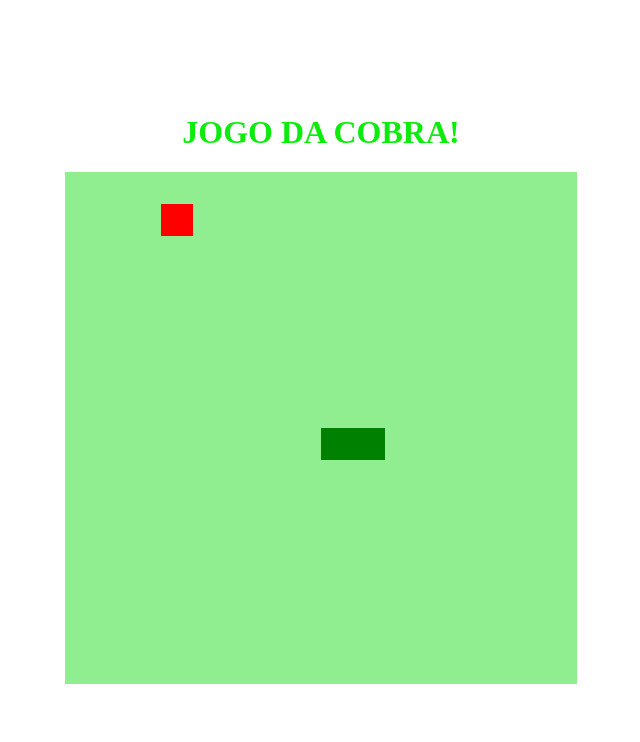
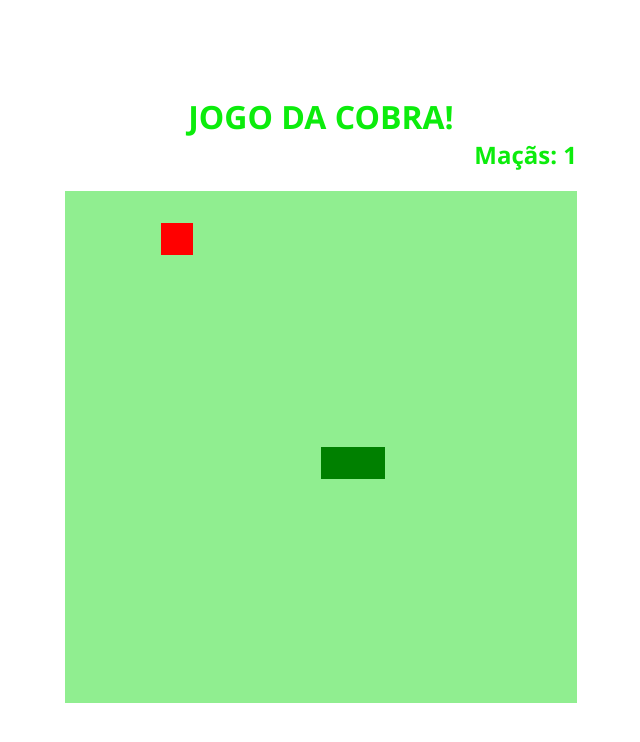
Before and after one commit to lgusstav/jogo_da_cobra, a plain HTML site: page index.html in a window 1280 px wide. Shown: the whole page, without its empty margins (295-935 px from the left). Drawn offline with Linux system fonts and the light colour scheme.

Commit message:
"adicionando modificações pessoais"

```diff
--- a/css/main.css
+++ b/css/main.css
@@ -8,4 +8,20 @@ justify-content: center;
 align-items: center;
 background-color: white;
 color: rgb(12, 236, 12);
+font-family:'Segoe UI', Tahoma, Geneva, Verdana, sans-serif;
 }
+
+.texto{
+   width: 512px;
+   align-items: center;
+}
+
+.texto h1{
+   margin-bottom: 0px;
+   text-align: center;
+}
+
+.texto h2{
+    margin-top: 0px;
+    text-align:right;
+ }
--- a/index.html
+++ b/index.html
@@ -9,6 +9,10 @@
     <title>JOGO DA COBRINHA</title>
 </head>
 <body>
+     <div class="texto">
      <h1>JOGO DA COBRA!</h1>
+     <h2>Maçãs: <span id="pontos">0</span></h2>
+    </div>
+
     <canvas id="snake" width="512" height="512"></canvas>
 </body>
--- a/js/script.js
+++ b/js/script.js
@@ -1,3 +1,4 @@
+//declarando as variaveis
 let canvas = document.getElementById("snake");
 let context = canvas.getContext("2d");
 let box = 32;
@@ -6,19 +7,62 @@ cobra[0] = {
     x: 8 * box,
     y: 8 * box
 }
+let pontos = 0;
 
+
+//funcção que cria as pedras
+function DrawRock(){
+    if(pontos >= 3){
+        context.fillStyle = "black";
+        context.fillRect(rock.x, rock.y, box, box);
+    }
+
+}
+function DrawRock2(){
+    if(pontos >= 6){
+        context.fillStyle = "black";
+        context.fillRect(rock2.x, rock2.y, box, box);
+    }
+
+}
+function DrawRock3(){
+    if(pontos >= 9){
+        context.fillStyle = "black";
+        context.fillRect(rock3.x, rock3.y, box, box);
+    }
+
+}
+
+
+
+//variavel que indica, a direção que a cobrinha começará
 let direction = "right";
+
+//variavel da maçã e da pedra
 let food = {
     x: Math.floor(Math.random() * 15 + 1) * box,
     y: Math.floor(Math.random() * 15 + 1) * box
 }
+let rock = {
+    x: Math.floor(Math.random() * 15 + 1) * box,
+    y: Math.floor(Math.random() * 15 + 1) * box
+}
+let rock2 = {
+    x: Math.floor(Math.random() * 15 + 1) * box,
+    y: Math.floor(Math.random() * 15 + 1) * box
+}
+let rock3 = {
+    x: Math.floor(Math.random() * 15 + 1) * box,
+    y: Math.floor(Math.random() * 15 + 1) * box
+}
 
-
+// função que cria o background
 function criarBG(){
     context.fillStyle = "lightgreen";
     context.fillRect(0, 0, 16*box, 16*box);
 }
 
+//função que cria a cobrinha
 function criarcobrinha(){
    for(i=0; i < cobra.length; i++){
        context.fillStyle = "green";
@@ -26,13 +70,16 @@ function criarcobrinha(){
    }
 }
 
+//função que cria as maçãs
 function DrawFood(){
     context.fillStyle = "red";
     context.fillRect(food.x, food.y, box, box);
 }
 
+//recebe a informação da tecla e depois executa a função "update"
 document.addEventListener('keydown', update);
 
+//função que cria o evento da cobra se movendo a partir das teclas
 function update (event){
     if(event.keyCode == 37 && direction != 'right') direction = 'left';
     if(event.keyCode == 38 && direction != 'down') direction = 'up';
@@ -40,14 +87,17 @@ if(event.keyCode == 39 && direction != 'left') direction = 'right';
     if(event.keyCode == 40 && direction != 'up') direction = 'down';
 }
 
+//aqui esta tudo que sera executado assim que o jogo se iniciar
 function iniciarjogo(){
 
-
+    //codicionais que permitem que a cobra atravesse a parede e da uma "volta" no BG
     if( cobra[0].x > 15 * box && direction == "right") cobra[0].x = 0;
     if( cobra[0].x < 0 && direction == "left") cobra[0].x = 16 * box;
     if( cobra[0].y > 15 * box && direction == "down") cobra[0].y = 0;
     if( cobra[0].y < 0 && direction == "up") cobra[0].y = 16 * box;
 
+
+    //condicional que mostra a mensagem "game over" e finaliza o jogo, caso a cobra encoste no proprio corpo
     for(i = 1; i < cobra.length; i++ ){
         if(cobra[0].x == cobra[i].x && cobra[0].y == cobra[i].y){
             clearInterval(jogo);
@@ -55,18 +105,32 @@ for(i = 1; i < cobra.length; i++ ){
         }
     }
 
+    //condicional que mostra a mensagem "Parabens, você ganhou!" caso consiga alcansar 12 pontos
+    if( pontos >= 12){
+        clearInterval(jogo);
+        setTimeout(() => {alert('Parabens, você ganhou!');}, 200);
+    }
+
+    //chamada das funções
     criarBG();
     criarcobrinha();
     DrawFood();
+    DrawRock();
+    DrawRock2();
+    DrawRock3();
 
+    //variavel para a posição da cobra
     let cobraX = cobra[0].x;
     let cobraY= cobra[0].y;
 
+    //condicionais que indicam a direção na qual sera adicionado os "blocos" que constroem a cobra
     if(direction == "right") cobraX += box;
     if(direction == "left") cobraX -= box;
     if (direction == "up") cobraY -= box;
     if(direction == "down") cobraY += box;
 
+
+    //condição para o crescimento da cobra e adicionamento de pontos
     if(cobraX != food.x || cobraY != food.y){
         cobra.pop();
     }
@@ -74,16 +138,37 @@ else{
         food.x = Math.floor(Math.random() * 15 + 1) * box;
         food.y = Math.floor(Math.random() * 15 + 1) * box;
 
+        pontos++;
+        document.getElementById("pontos").innerHTML = pontos;
     }
 
+    //essa condição serve para verificar se a cobrinha bateu na pedra e caso bata finaliza o jogo
+    if( (cobraX == rock.x &&  cobraY == rock.y) && pontos>=3 ){
+        clearInterval(jogo);
+        setTimeout(() => {alert('Game Over');}, 200);
 
+    }
+    if( (cobraX == rock2.x &&  cobraY == rock2.y) && pontos>=6 ){
+        clearInterval(jogo);
+        setTimeout(() => {alert('Game Over');}, 200);
+
+    }
+    if( (cobraX == rock3.x &&  cobraY == rock3.y) && pontos>=9 ){
+        clearInterval(jogo);
+        setTimeout(() => {alert('Game Over');}, 200);
+
+    }
+
+    // variavel da cabeça da cobra
     let newHead = {
         x: cobraX,
         y: cobraY
     }
 
+    //adiciona o novo "bloco" ao corpo da cobra
     cobra.unshift(newHead);
 
 }
 
+//Renova a função "iniciarjogo" a cada 100 milissegundos, para evitar travamentos
 let jogo = setInterval( iniciarjogo, 100);
```
Lines whose indentation alone changed are shown as unchanged.
